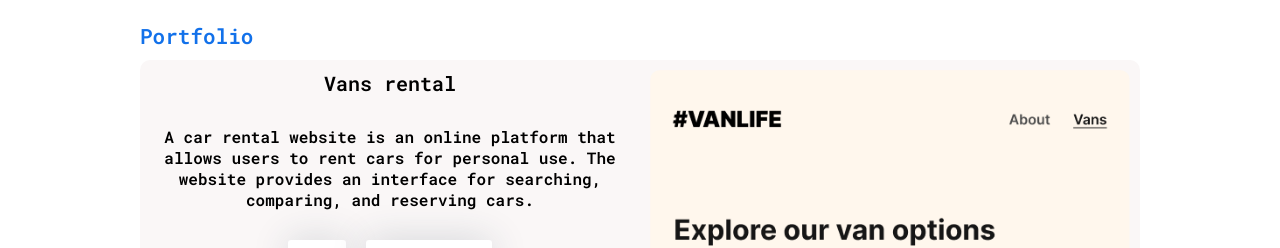
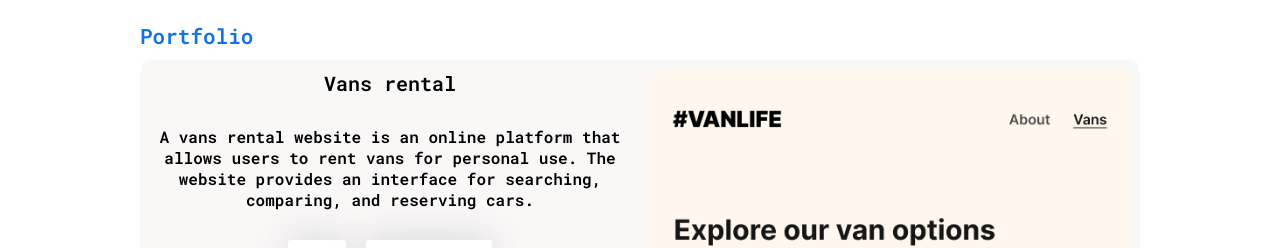
Before and after one commit to Matushini97/portfolio, a React (Vite) app: page / in a window 1280 px wide. Shown: the part 1180-1428 px from the top of the page. Built offline with nearby package versions, Linux system fonts and the light colour scheme.

Commit message:
fix: <a> tag target _blank, vans app info

```diff
--- a/src/store/portfolioSlice.ts
+++ b/src/store/portfolioSlice.ts
@@ -18,7 +18,7 @@ const initialState: PortfolioState = {
   sites: [
     {
       title: "Vans rental",
-      info: "A car rental website is an online platform that allows users to rent cars for personal use. The website provides an interface for searching, comparing, and reserving cars.",
+      info: "A vans rental website is an online platform that allows users to rent vans for personal use. The website provides an interface for searching, comparing, and reserving cars.",
       url: "https://steady-sunshine-64d453.netlify.app/",
       img: vans,
       stack: ['React', 'React-Router'],
--- a/src/widgets/PortfolioItem/ui/PortfolioItem.tsx
+++ b/src/widgets/PortfolioItem/ui/PortfolioItem.tsx
@@ -22,10 +22,10 @@ const PortfolioItem = (props: PortfolioItemPropsType) => {
           })}
         </div>
         <div className={s.linkWrapper}>
-          <a href={props.codeSource}>
+          <a href={props.codeSource} target={"_blank"}>
             <h3>Code</h3>
           </a>
-          <a href={props.url}>
+          <a href={props.url} target={"_blank"}>
             <h3>Live Demo</h3>
           </a>
         </div>
```
